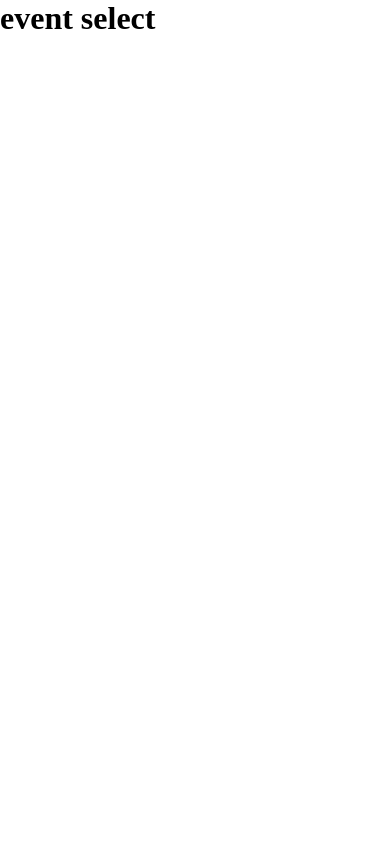
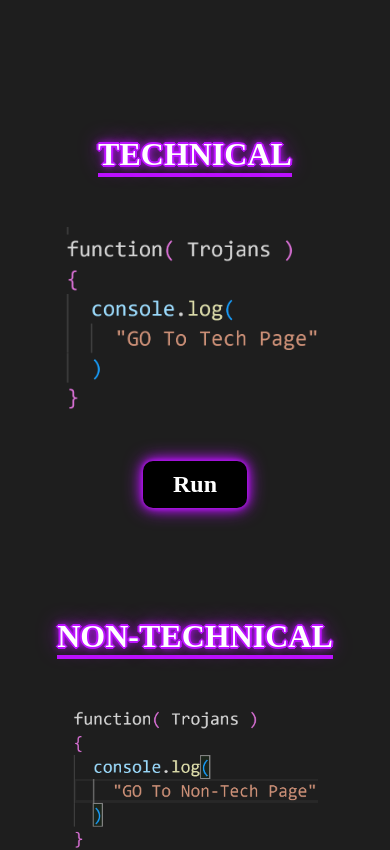
Before and after one commit to Arunsiva003/Trojans-2023, a React (Create React App) app in the folder frontend/: page /events in a window 390 px wide. Shown: the top 850 px of the page. Built offline with nearby package versions, Linux system fonts and the light colour scheme.

Commit message:
Events Select complete

```diff
--- a/frontend/src/Pages/EventSelect/EventSelect.jsx
+++ b/frontend/src/Pages/EventSelect/EventSelect.jsx
@@ -1,9 +1,21 @@
 import React from 'react'
 import "./eventselect.css"
+import TechImg from '../../Images/Tech/Tech.png';
+import NonTechImg from '../../Images/NonTech/NonTech.png';
 function EventSelect() {
   return (
-    <div>
-      <h1>event select</h1>
+    <div className='events_home'>
+      <div className='left_tech'>
+        <h1 className='events_heading'>TECHNICAL</h1>
+        <img src={TechImg} className='events_img'/>
+        <h2 className='run_btn'><a>Run</a></h2>
+      </div>
+      <div className='left_tech kela_cls'>
+        <h1 className='events_heading'>NON-TECHNICAL</h1>
+        <img src={NonTechImg} className='events_img'/>
+        <h2 className='run_btn'><a>Run</a></h2>
+
+      </div>
     </div>
   )
 }
--- a/frontend/src/Pages/EventSelect/eventselect.css
+++ b/frontend/src/Pages/EventSelect/eventselect.css
@@ -0,0 +1,80 @@
+*{
+    padding: 0;
+    margin: 0;
+}
+.events_home{
+background-color:#1E1E1E;
+display: flex;
+height: 100vh;
+justify-content: space-around;
+align-items: center;
+}
+
+.left_tech{
+    display: flex;
+    justify-content: center;
+    flex-direction: column;
+    align-items: center;
+    color: white;
+    gap: 50px;
+    height: fit-content;
+}
+.run_btn{
+align-self: center;
+background-color: #000000;
+color:white;
+padding:10px 30px;
+box-shadow: rgb(188, 19, 254) 0px 0px 4px, rgb(188, 19, 254) 0px 0px 11px, rgb(188, 19, 254) 0px 0px 19px;
+    cursor: pointer;
+    border: none;
+    border-radius: 10px;
+}
+.events_heading{
+    text-shadow: rgb(188, 19, 254) 2px 0px 0px, rgb(188, 19, 254) -2px 0px 0px, rgb(188, 19, 254) 0px 2px 0px, rgb(188, 19, 254) 0px -2px 0px, rgb(188, 19, 254) 1px 1px, rgb(188, 19, 254) -1px -1px 0px, rgb(188, 19, 254) 1px -1px 0px, rgb(188, 19, 254) -1px 1px 0px, rgb(188, 19, 254) 0px 0px 7px, rgb(188, 19, 254) 0px 0px 10px, rgb(188, 19, 254) 0px 0px 21px;
+    font-size: 3rem;
+    border-bottom: 4px solid rgb(188, 19, 254);
+    font-weight: bold;
+justify-self:  flex-end;
+}
+.events_img{
+width: 90%;
+}
+@media screen and (max-width:1024px) {
+    .events_home{
+        background-color:#1E1E1E;
+        /* background-color:aqua; */
+        display: flex;
+        flex-direction: column;
+        justify-content: center;
+        align-items:center ;
+        overflow: scroll;
+        height: 120vh;
+
+    }
+    .events_heading{
+            text-shadow: rgb(188, 19, 254) 2px 0px 0px, rgb(188, 19, 254) -2px 0px 0px, rgb(188, 19, 254) 0px 2px 0px, rgb(188, 19, 254) 0px -2px 0px, rgb(188, 19, 254) 1px 1px, rgb(188, 19, 254) -1px -1px 0px, rgb(188, 19, 254) 1px -1px 0px, rgb(188, 19, 254) -1px 1px 0px, rgb(188, 19, 254) 0px 0px 7px, rgb(188, 19, 254) 0px 0px 10px, rgb(188, 19, 254) 0px 0px 21px;
+            font-size: 2rem;
+            border-bottom: 4px solid rgb(188, 19, 254);
+            font-weight: bold;
+        justify-self:  flex-end;
+        }
+        .events_img{
+            width: 70%;
+        }
+        .left_tech{
+                display: flex;
+                justify-content: center;
+                flex-direction: column;
+                align-items: center;
+                margin-bottom: 0px;
+                color: white;
+                width: fit-content;
+                gap: 50px;
+                height: fit-content;
+            }
+        .kela_cls{
+            position: relative;
+            top: 90px;
+            padding: 20px;
+        }
+        }
```
Also changed, not shown: frontend/src/Images/NonTech/NonTech.png (added), frontend/src/Images/Tech/Tech.png (added).
